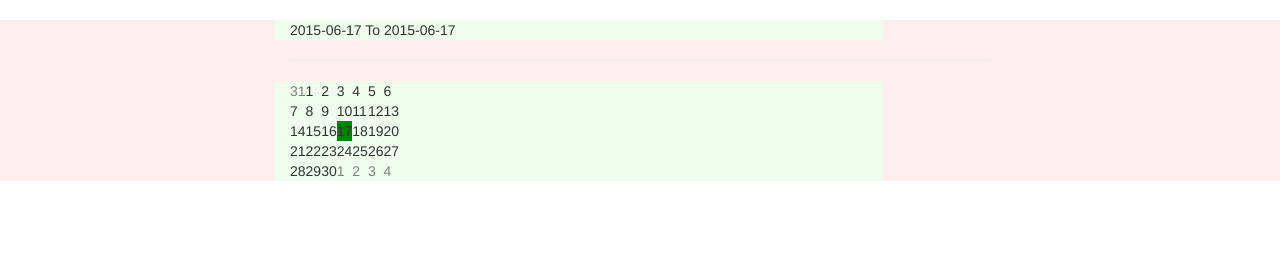
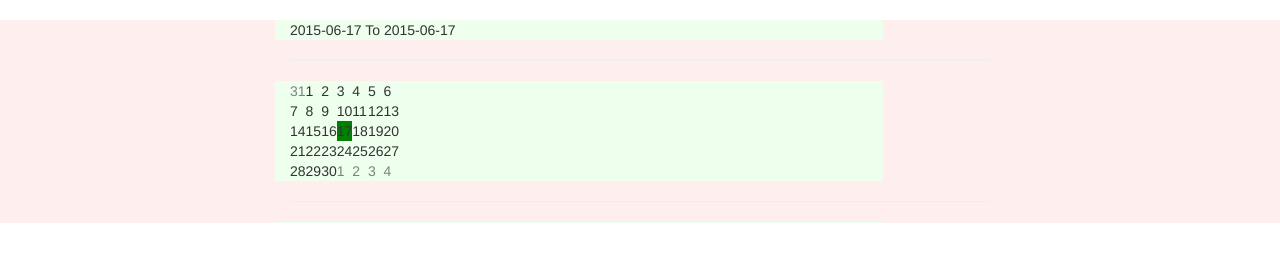
Before and after one commit to gundisalwa/components-drp, a website: page app/index.html in a window 1280 px wide. Drawn offline with nearby package versions, Linux system fonts and the light colour scheme; files that its build step writes are made by us from their sources.

Commit message:
Added another placeholder div to index.html for testing.

```diff
--- a/app/index.html
+++ b/app/index.html
@@ -38,6 +38,12 @@
                     <div id="somethingElse"></div>
                 </div>
             </div>
+            <hr>
+            <div class="row" style="height:100%;">
+                <div class="col-xs-10" style="background: #EEFFEE;">
+                    <div id="anotherSomething"></div>
+                </div>
+            </div>
         </div>
     </div>
 
```
